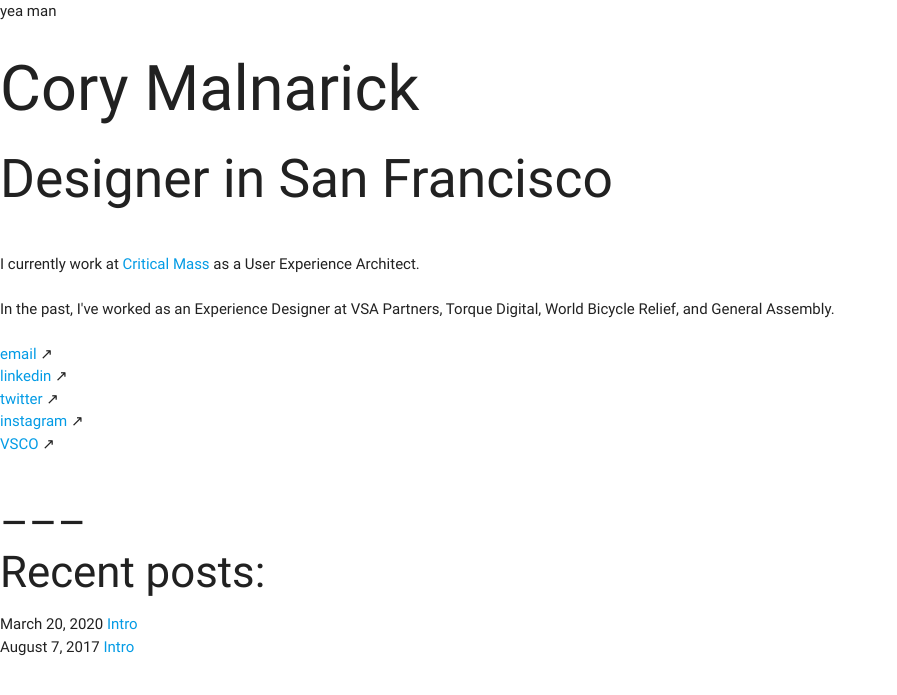
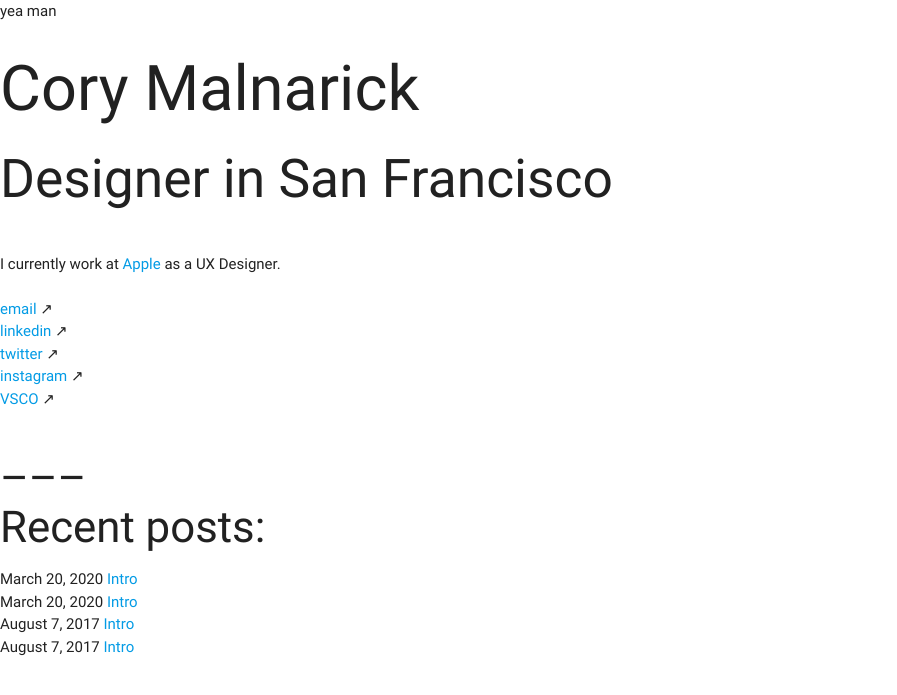
Before and after one commit to foundmonster/foundmonster.github.io, a Jekyll site: the page built from index.html, in a window 1280 px wide, cut to the strip 0-699 px from the top of the page. Shown: the top 695 px of the strip, without its empty margins (0-897 px from the left). Built offline with Jekyll 4.4.1, drawn with Linux system fonts in a browser that asks for light colours; nearby versions of some CDN libraries.

Commit message:
Update index.html

```diff
--- a/index.html
+++ b/index.html
@@ -4,11 +4,9 @@ title: 🤓
 ---
 
 <h1>Cory Malnarick<br></h1>
-<h2>Designer in San Francisco</h2><br>
-
-I currently work at <a href="http://www.criticalmass.com">Critical Mass</a> as a User Experience Architect.<br>
+<h2>Designer in San Francisco</h2>
 <br>
-In the past, I've worked as an Experience Designer at VSA Partners, Torque Digital, World Bicycle Relief, and General Assembly.<br>
+I currently work at <a href="http://www.apple.com">Apple</a> as a UX Designer.<br>
 <br>
 <a href="mailto:cory.malnarick@gmail.com">email</a> ↗︎<br>
 <a href="https://www.linkedin.com/in/cmalnarick">linkedin</a> ↗︎<br>
@@ -23,6 +21,9 @@ Recent posts:</h3>
     {{ post.date | date: "%B %e, %Y" }}
     <a href="{{ post.url }}">{{ post.title }}</a><br>
 
+    {{ post.date | date: "%B %e, %Y" }}
+    <a href="{{ post.url }}">{{ post.title }}</a><br>
+
 {% endfor %}
 <br>
 <br>
```
